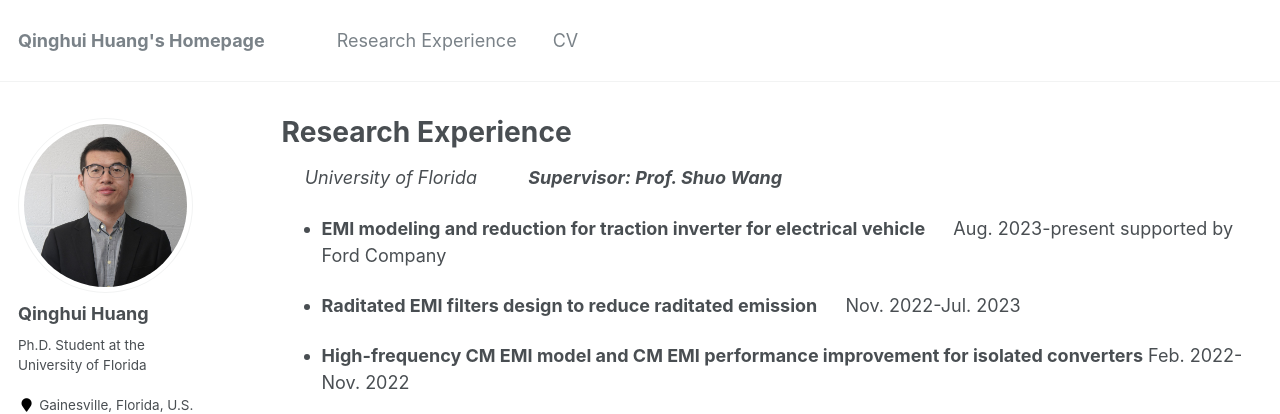
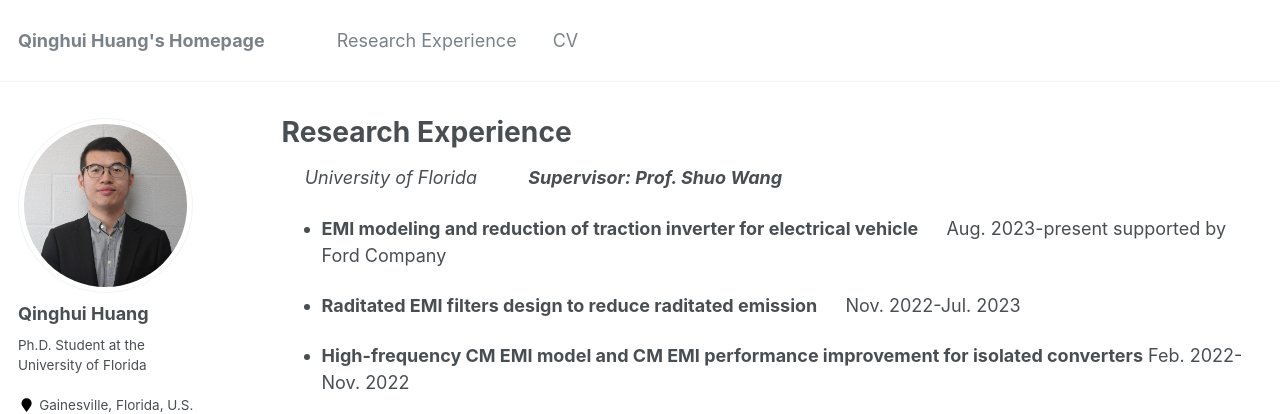
Before and after one commit to slionnnnnn/yanwenlai, a Jekyll site: the page built from _pages/publications.md, in a window 1280 px wide and 900 px high. Shown: the top 414 px of the window. Built offline with Jekyll 4.4.1, drawn with Linux system fonts in a browser that asks for light colours.

Commit message:
Update publications.md

```diff
--- a/_pages/publications.md
+++ b/_pages/publications.md
@@ -17,7 +17,7 @@ author_profile: true
 
  &emsp; _University of Florida_              &emsp;     &emsp;                      **_Supervisor: Prof. Shuo Wang_**
 
-*  **EMI modeling and reduction for traction inverter for electrical vehicle**  &emsp;      Aug. 2023-present supported by Ford Company
+*  **EMI modeling and reduction of traction inverter for electrical vehicle**  &emsp;      Aug. 2023-present supported by Ford Company
 
 *  **Raditated EMI filters design to reduce raditated emission**  &emsp;      Nov. 2022-Jul. 2023
 
```
